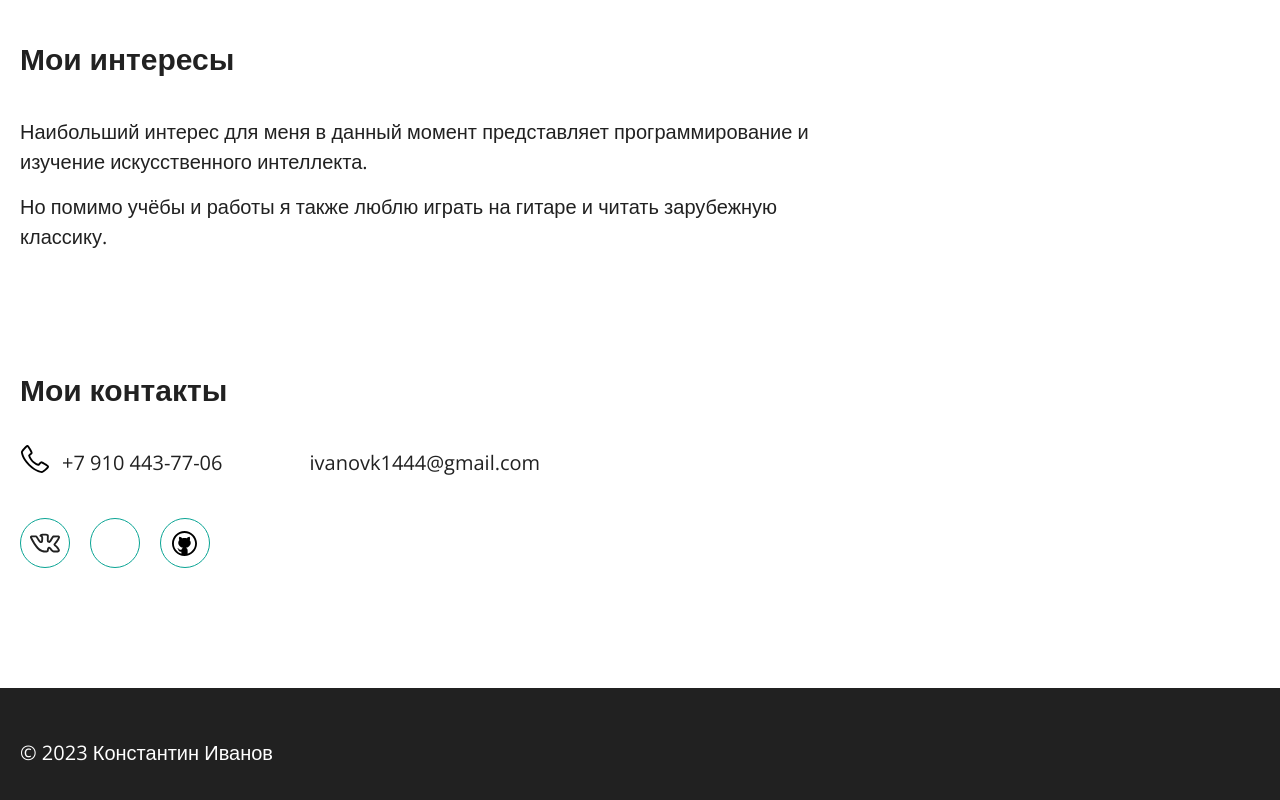
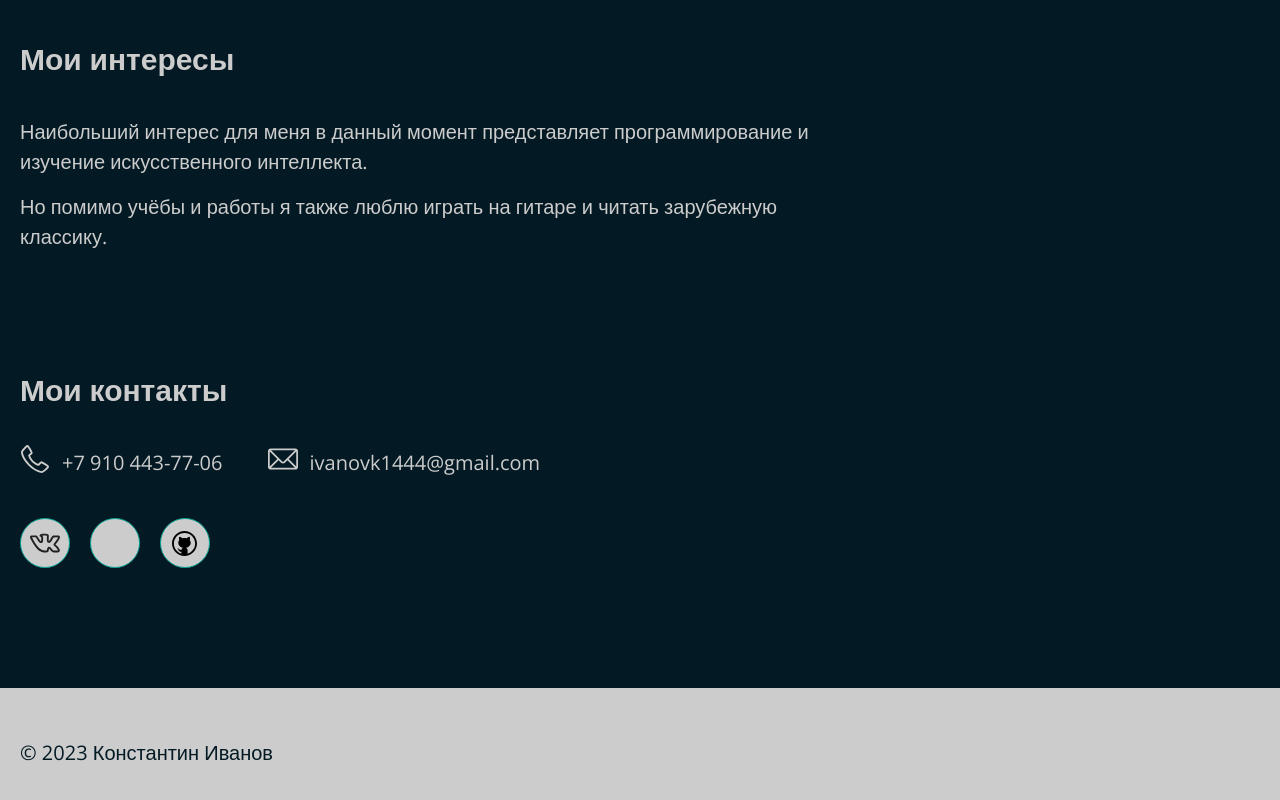
Before and after one commit to IvanovKostua/portfolio, a plain HTML site: page index.html in a window 1280 px wide. Shown: the part 1872-2672 px from the top of the page. Drawn offline with nearby package versions, Linux system fonts and the light colour scheme.

Commit message:
TI_9_dark-theme-added

```diff
--- a/CSS/style.css
+++ b/CSS/style.css
@@ -2,6 +2,15 @@
 *::before,
 *::after  {
     box-sizing: border-box;
+}
+
+.dark-theme {
+    --black: #CCCCCC;
+    --white: #031923;
+}
+
+.dark-theme .social-link {
+    background-color: #CCCCCC;
 }
 
 body {
@@ -11,6 +20,7 @@ body {
     font-size: 20px;
     line-height: 1.5;
     color: var(--black);
+    background-color: var(--white);
 }
 
 h1  {
@@ -179,9 +189,17 @@ a.contact-link-phone {
     background-repeat: no-repeat;
 }
 
+.dark-theme .contact-link-phone {
+    background-image: url("../image/dark-theme/phone.svg");
+}
+
 a.contact-link-email {
     background-image: url("../image/email.svg");
     background-repeat: no-repeat;
+}
+
+.dark-theme .contact-link-email {
+    background-image: url("../image/dark-theme/email.svg");
 }
 
 .contacts a:hover {
--- a/index.html
+++ b/index.html
@@ -14,7 +14,7 @@
 
 </head>
 
-<body>
+<body class="dark-theme">
     <div class="container">
         <header class="main-header">
             <div class="main-header-wrap">
```
Also changed, not shown: image/dark-theme/email.svg (added), image/dark-theme/phone.svg (added).
